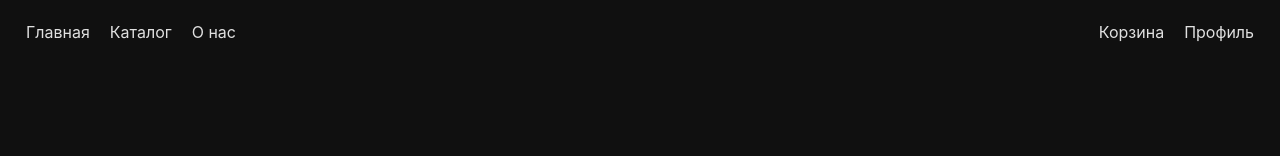
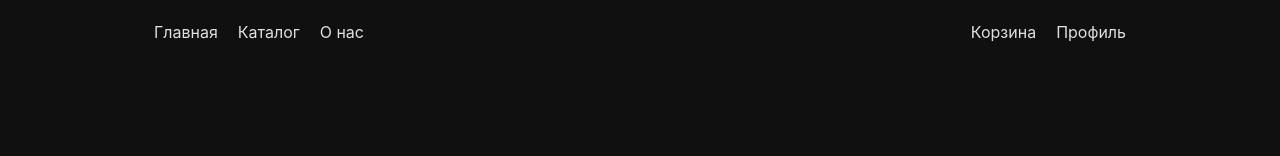
Before and after one commit to Jeyw1n/rimsnap, a React (Vite) app in the folder frontend/: page / in a window 1280 px wide. Shown: the top 156 px of the page. Built offline with nearby package versions, Linux system fonts and the light colour scheme; a web font is replaced by a local one.

Commit message:
Styles for current page

```diff
--- a/frontend/src/components/Header/header.css
+++ b/frontend/src/components/Header/header.css
@@ -1,5 +1,6 @@
 /* Стили для навбара */
 .navbar {
+  padding: 0 10%;
   display: flex; /* Используем flexbox для выравнивания элементов */
   justify-content: space-between; /* Распределяем элементы по ширине */
   align-items: center; /* Выравниваем элементы по центру по вертикали */
@@ -23,3 +24,9 @@
   text-decoration: none; /* Убираем подчеркивание */
   color: inherit; /* Устанавливаем цвет текста по умолчанию */
 }
+
+/* Подчеркивание текущей страницы */
+.current {
+  border-bottom: 2px solid #ff8143;
+  display: inline;
+}
```
